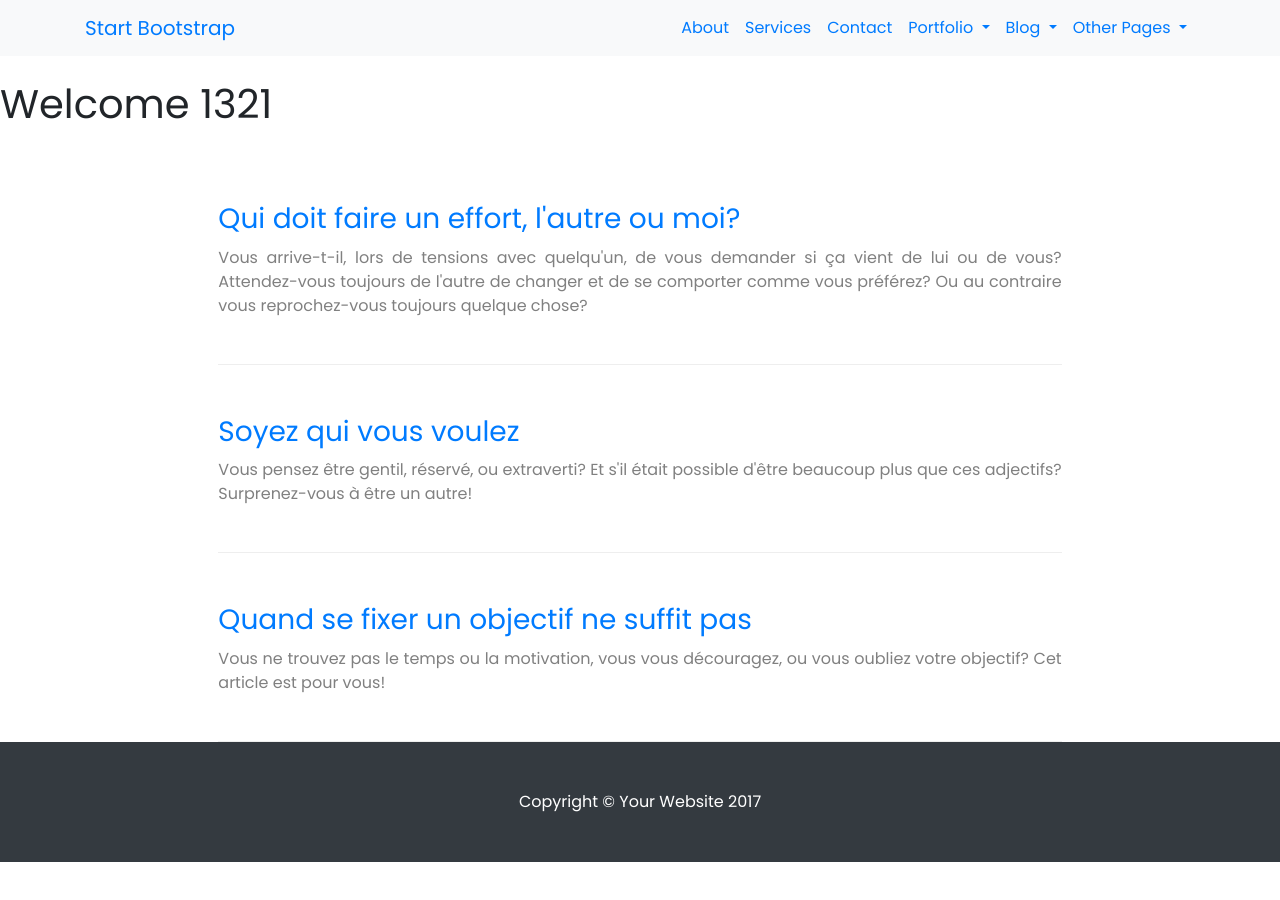
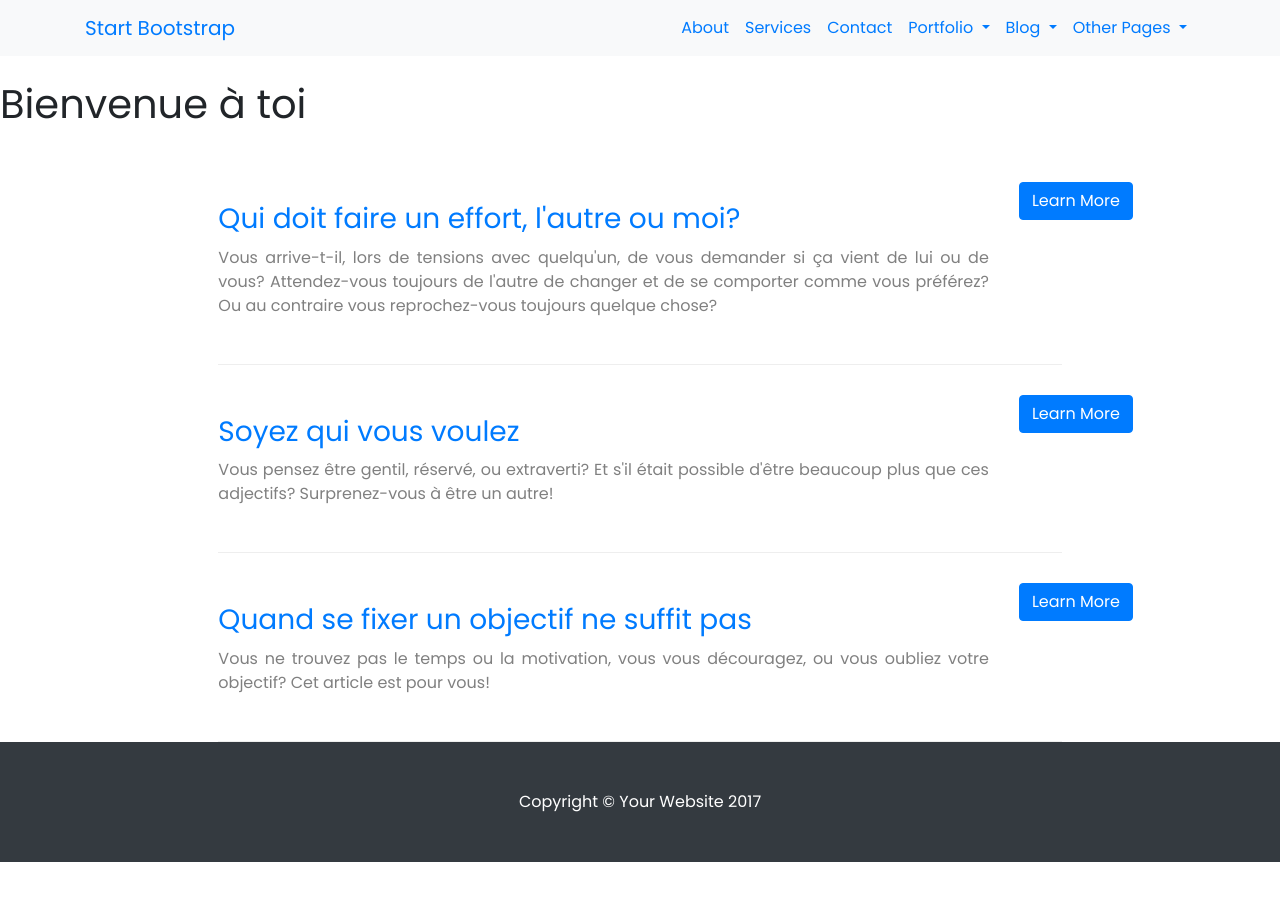
Before and after one commit to OrgaEvolutions/Nathoup.github.io, a Jekyll site: the page built from index.html, in a window 1280 px wide. Built offline with Jekyll 4.4.1, drawn with Linux system fonts in a browser that asks for light colours; nearby versions of some CDN libraries; some web fonts are replaced.

Commit message:
Update index.html

```diff
--- a/index.html
+++ b/index.html
@@ -2,15 +2,22 @@
 layout: default
 ---
 
-<h1 class="my-4">Welcome 1321</h1>
+<h1 class="my-4">Bienvenue à toi</h1>
 
 <div class="row">
 	<div class="col-md-8 mx-auto">
 		{% for article in site.pages %}{% if article.layout=="article" %}
 			<div style="border-bottom: 1px solid #eee;padding-bottom: 30px;padding-top: 30px;">
-				<a href="{{ article.url }}" style="text-decoration: none;">
-					<h3 style="margin-top: 20px;margin-bottom: 10px;">{{ article.title }}</h3>
-					<p style="color: gray;">{{ article.intro }}</p>
+				<a href="{{ article.url }}";>
+					<div class="row">
+						<div class="col-sm-11">
+							<h3 style="margin-top: 20px;margin-bottom: 10px;">{{ article.title }}</h3>
+							<p style="color: gray; style="text-decoration: none;">{{ article.intro }}</p>
+						</div>
+						<div class="col-sm-1">
+							<div class="btn btn-primary">Learn More</div>
+						</div>
+					</div>
 				</a>
 			</div>
 		{% endif %}{% endfor %}
```
